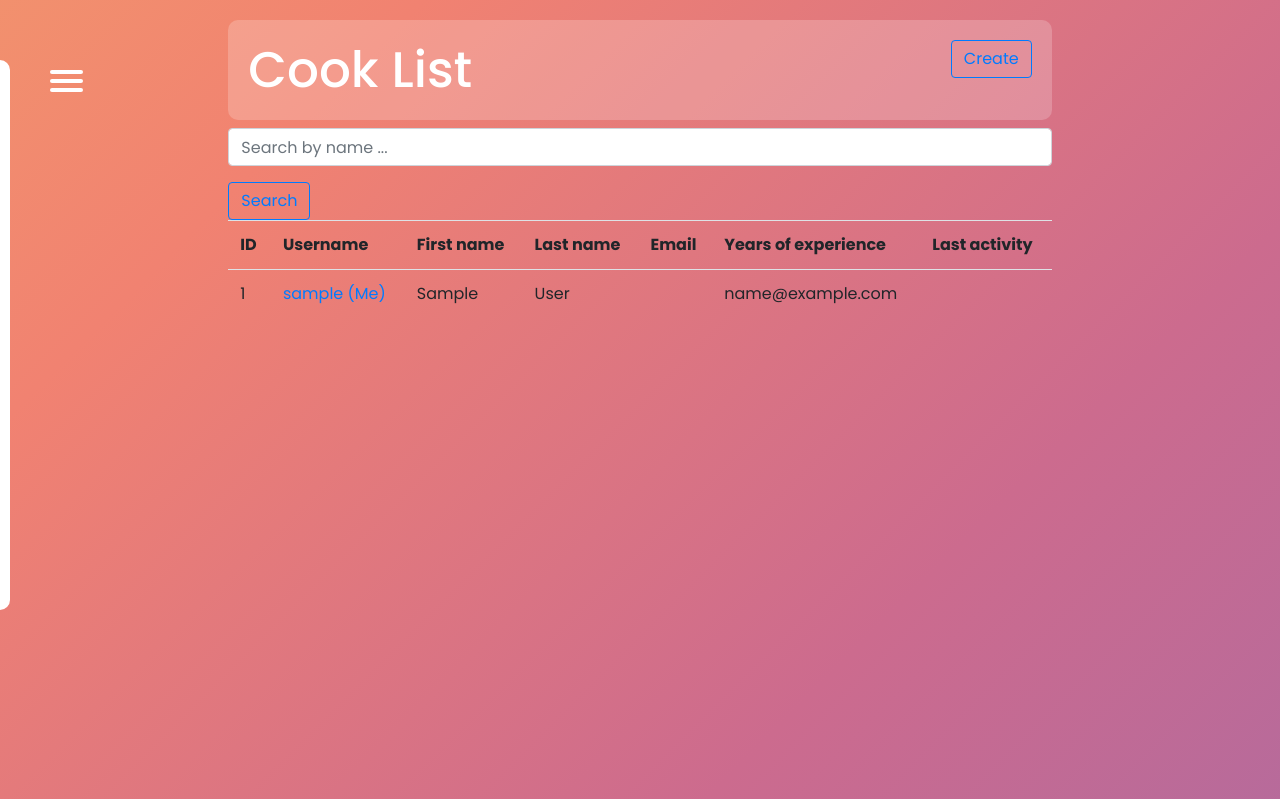
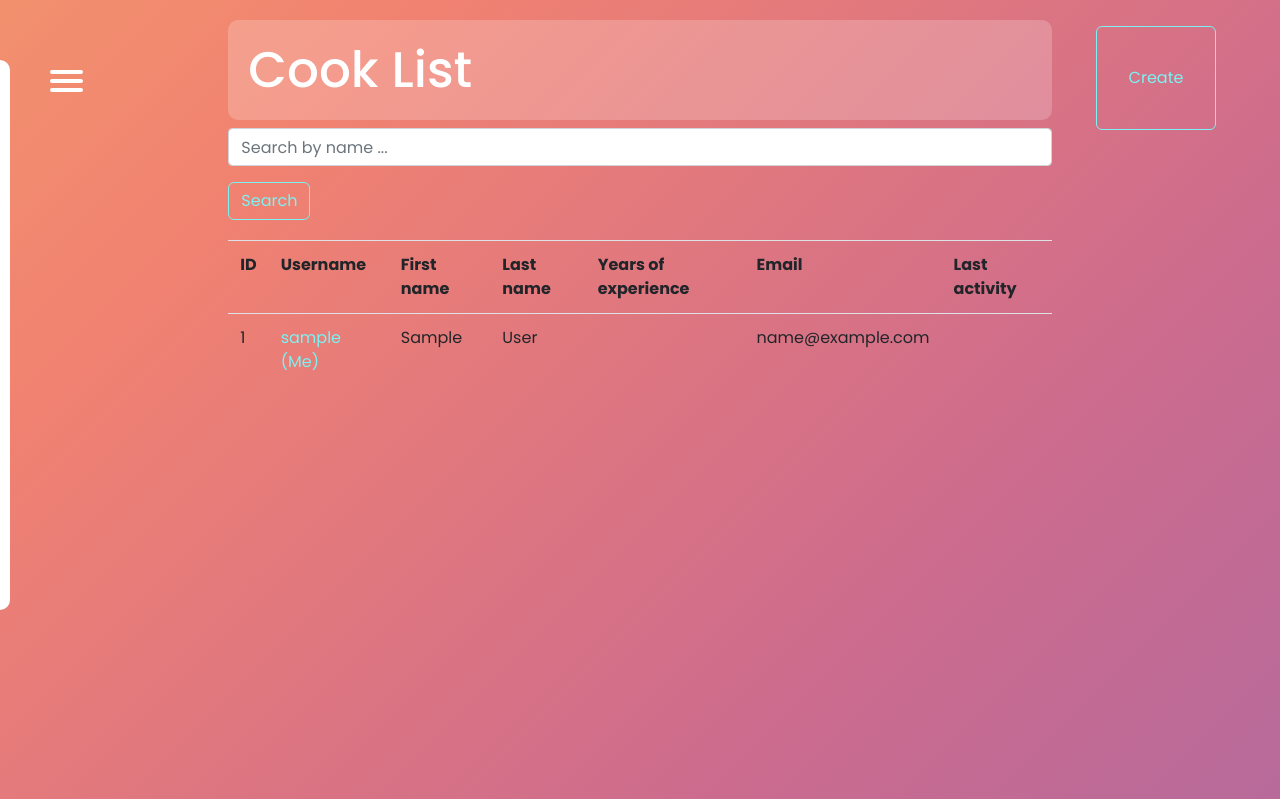
Before and after one commit to Anatolii-Poznyak/this_is_kitchen, a Django app: page /cooks/ in a window 1280 px wide. Shown: the top 799 px of the page. Run offline with Django 4.2, Linux system fonts and the light colour scheme; the visitor is signed in with stand-in values (Sample User, id 1); data comes from the database, SQL or seed files in the repository; some libraries are stand-ins or nearby versions.

Commit message:
Change color and opocity of pagination buttons + create button

```diff
--- a/static/kitchen/styles.css
+++ b/static/kitchen/styles.css
@@ -8,6 +8,10 @@
 
 body {
   font-family: "Poppins", sans-serif;
+}
+
+a {
+  color: #79f3f3;
 }
 
 section {
@@ -331,3 +335,43 @@ h1 {
   border-color: #ebcccc;
   color: #ff0000;
 }
+
+.btn-primary {
+  background-color: #79f3f3;
+  border-radius: 6px;
+}
+.btn-outline-primary {
+  color: #79f3f3;
+  border-color: #79f3f3;
+  border-radius: 6px;
+}
+.btn:hover{
+  background-color: #da899f;
+}
+#create {
+  position: absolute;
+  right: 30%;
+  top: 1.5%;
+  width: 15vh;
+  height: 13vh;
+  display: flex;
+  justify-content: center;
+  align-items: center;
+
+}
+#searchform {
+  margin-bottom: 20px;
+}
+
+.pagination .page-item.active .page-link {
+  color: #000000;
+  border-color: #000000;
+  background-color: white;
+}
+
+.pagination .page-item .page-link {
+  background-color: #019fe1;
+  color: #000000;
+  border-color: #000000;
+
+}
--- a/templates/base.html
+++ b/templates/base.html
@@ -27,6 +27,10 @@
         {% block content %}{% endblock %}
         {% block pagination %}{% include "includes/pagination.html" %}{% endblock %}
       </div>
+      <div class="col-sm-2">
+        {% block create_button %}
+        {% endblock %}
+      </div>
     </div>
   </div>
 </section>
--- a/templates/includes/pagination.html
+++ b/templates/includes/pagination.html
@@ -4,16 +4,16 @@
     <ul class="pagination">
       {% if page_obj.has_previous %}
         <li class="page-item">
-          <a href="?{% query_transform request page=page_obj.previous_page_number %}" class="page-link">prev</a>
+          <a href="?{% query_transform request page=page_obj.previous_page_number %}" class="btn btn-outline-primary">prev</a>
         </li>
       {% endif %}
 
       <li class="page-item active">
-        <span class="page-link">{{ page_obj.number }} of {{ paginator.num_pages }}</span>
+        <span class="btn btn-outline-primary">{{ page_obj.number }} of {{ paginator.num_pages }}</span>
       </li>
       {% if page_obj.has_next %}
         <li class="page-item">
-          <a href="?{% query_transform request page=page_obj.next_page_number %}" class="page-link">next</a>
+          <a href="?{% query_transform request page=page_obj.next_page_number %}" class="btn btn-outline-primary">next</a>
         </li>
       {% endif %}
     </ul>
--- a/templates/includes/sidebar.html
+++ b/templates/includes/sidebar.html
@@ -1,4 +1,3 @@
-
 <nav role="navigation">
   <div id="menuToggle">
 
--- a/templates/kitchen/cook_list.html
+++ b/templates/kitchen/cook_list.html
@@ -6,12 +6,12 @@
 {% block content %}
     <h1>
       Cook List
-    <a style="float:right" class="btn btn-outline-primary"  href="{% url 'kitchen:cook-create' %}">Create</a>
+
     </h1>
 
-    <form action="" method="get">
+    <form  action="" method="get">
       {{ search_form|crispy }}
-     <input type="submit" value="Search" class="btn btn-outline-primary">
+     <input id="searchform" type="submit" value="Search" class="btn btn-outline-primary" >
     </form>
 
     {% if cook_list %}
@@ -21,8 +21,8 @@
         <th>Username</th>
         <th>First name</th>
         <th>Last name</th>
+        <th>Years of experience</th>
         <th>Email</th>
-        <th>Years of experience</th>
         <th>Last activity</th>
       </tr>
     {% for cook in cook_list %}
@@ -42,3 +42,10 @@
       <p>There are no cook in the service yet!</p>
     {% endif %}
 {% endblock %}
+{% block sidebar %}
+  {% include "includes/sidebar.html" %}
+
+{% endblock %}
+{% block create_button %}
+  <a class="btn btn-outline-primary" id="create" href="{% url 'kitchen:cook-create' %}">Create</a>
+{% endblock %}
--- a/templates/kitchen/dish_list.html
+++ b/templates/kitchen/dish_list.html
@@ -4,9 +4,6 @@
 {% block content %}
   <h1>
     Dish list
-    <a style="float:right" href="{% url 'kitchen:dish-create' %}" class="btn btn-outline-primary link-to-page">
-      Create
-    </a>
   </h1>
 
   <form action="" method="get">
@@ -46,3 +43,6 @@
     <p>There are no dishes yet!</p>
   {% endif %}
 {% endblock %}
+{% block create_button %}
+  <a class="btn btn-outline-primary" id="create" href="{% url 'kitchen:dish-create' %}">Create</a>
+{% endblock %}
```
Also changed, not shown: templates/kitchen/dish_type_list.html (+5 -3 lines).
